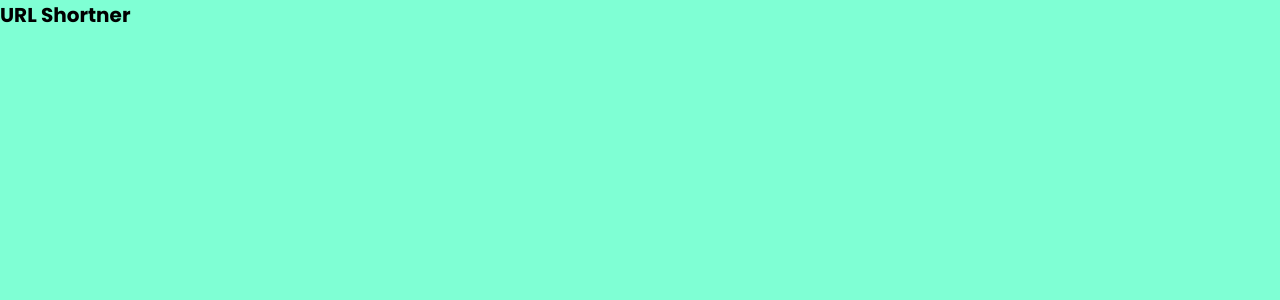
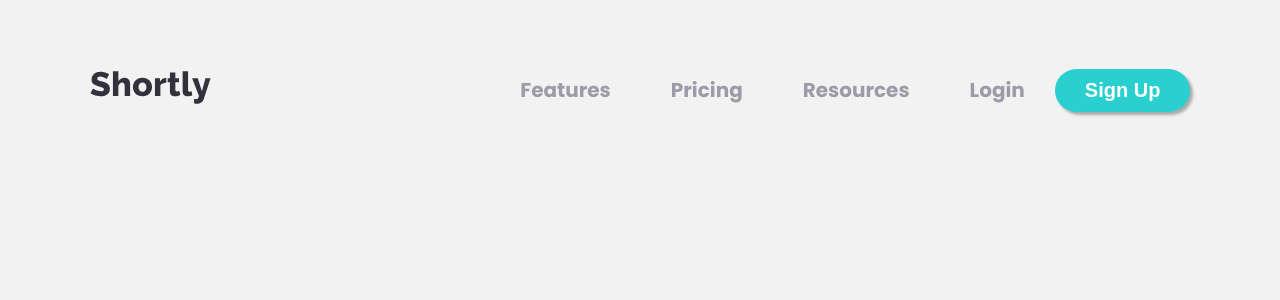
Before and after one commit to Godswilldev/React-js-URL-Shortner, a React (Create React App) app: page / in a window 1280 px wide. Shown: the top 300 px of the page. Built offline with nearby package versions, Linux system fonts and the light colour scheme.

Commit message:
add navbar

```diff
--- a/package.json
+++ b/package.json
@@ -8,6 +8,7 @@
     "node-sass": "^5.0.0",
     "react": "^17.0.2",
     "react-dom": "^17.0.2",
+    "react-router-dom": "^5.2.0",
     "react-scripts": "4.0.3",
     "uuid": "^3.4.0"
   },
--- a/public/index.html
+++ b/public/index.html
@@ -10,6 +10,13 @@
       type="image/png"
       sizes="32x32"
       href="../src/images/favicon-32x32.png"
+    />
+    <link
+      rel="stylesheet"
+      href="https://cdnjs.cloudflare.com/ajax/libs/font-awesome/5.15.3/css/all.min.css"
+      integrity="sha512-iBBXm8fW90+nuLcSKlbmrPcLa0OT92xO1BIsZ+ywDWZCvqsWgccV3gFoRBv0z+8dLJgyAHIhR35VZc2oM/gI1w=="
+      crossorigin="anonymous"
+      referrerpolicy="no-referrer"
     />
 
     <title>Shortly URL shortening API</title>
--- a/src/App.js
+++ b/src/App.js
@@ -1,10 +1,11 @@
 import React, { Component } from "react";
+import Navbar from "./components/Navbar";
 
 class App extends Component {
   render() {
     return (
       <div className="app">
-        <h1>URL Shortner</h1>
+        <Navbar />
       </div>
     );
   }
--- /dev/null
+++ b/src/components/Buttons.js
@@ -0,0 +1,22 @@
+import React, { Component } from "react";
+
+class Buttons extends Component {
+  render() {
+    return (
+      <div>
+        <button
+          className={
+            this.props.type === "square" ? "btn btn__square" : "btn btn__round"
+          }
+          style={{
+            padding: this.props.size,
+          }}
+        >
+          {this.props.text}
+        </button>
+      </div>
+    );
+  }
+}
+
+export default Buttons;
--- /dev/null
+++ b/src/components/Navbar.js
@@ -0,0 +1,55 @@
+import React, { Component } from "react";
+import { NavLink, Link, Route } from "react-router-dom";
+import Buttons from "./Buttons";
+import logo from "../images/logo.svg";
+class Navbar extends Component {
+  state = {
+    active: false,
+  };
+
+  handleClick = () =>
+    this.setState({
+      active: !this.state.active,
+    });
+
+  render() {
+    return (
+      <nav className="nav">
+        <NavLink className="nav__logo" exact to="/">
+          <img src={logo} alt="nav-logo" />
+        </NavLink>
+
+        <div className={this.state.active ? "nav__left activee" : "nav__left"}>
+          <NavLink className="nav__link" exact to="/">
+            Features
+          </NavLink>
+          <NavLink className="nav__link" exact to="/">
+            Pricing
+          </NavLink>
+          <NavLink className="nav__link" exact to="/">
+            Resources
+          </NavLink>
+
+          <NavLink className="nav__link" exact to="/">
+            Login
+          </NavLink>
+          <Buttons
+            type="round"
+            size={window.innerWidth < 720 ? "1.5rem 5em" : "1rem 3rem"}
+            text="Sign Up"
+          />
+        </div>
+        <NavLink
+          className="nav__hamburger"
+          exact
+          to="/"
+          onClick={this.handleClick}
+        >
+          <i class={this.state.active ? "fa fa-times" : "fa fa-bars"}></i>
+        </NavLink>
+      </nav>
+    );
+  }
+}
+
+export default Navbar;
--- a/src/index.js
+++ b/src/index.js
@@ -1,11 +1,14 @@
 import React from "react";
 import ReactDOM from "react-dom";
+import { BrowserRouter } from "react-router-dom";
 import App from "./App";
 import "./sass/main.scss";
 
 ReactDOM.render(
   <React.StrictMode>
-    <App />
+    <BrowserRouter>
+      <App />
+    </BrowserRouter>
   </React.StrictMode>,
   document.getElementById("root")
 );
--- /dev/null
+++ b/src/sass/abstracts/_mixins.scss
@@ -0,0 +1,60 @@
+@mixin absCenter {
+    position: absolute;
+    top: 50%;
+    left: 50%;
+    transform: translate(-50%, -50%);
+}
+@mixin absTop {
+    position: absolute;
+    top: 25%;
+    left: 20%;
+    transform: translate(-20%, -20%);
+}
+
+// MEDIA QUERY MANAGER
+/*
+0 - 600px:      Phone
+600 - 900px:    Tablet portrait
+900 - 1200px:   Tablet landscape
+[1200 - 1800] is where our normal styles apply
+1800px + :      Big desktop
+
+$breakpoint arguement choices:
+- phone
+- tab-port
+- tab-land
+- big-desktop
+
+ORDER: Base + typography > general layout + grid > page layout > components
+
+1em = 16px
+*/
+@mixin respond($breakpoint) {
+    @if $breakpoint == small-phone {
+        @media only screen and (max-width: 30em) {
+            @content;
+        } //300px
+    }
+    @if $breakpoint == phone {
+        @media only screen and (max-width: 37.5em) {
+            @content;
+        } //600px
+    }
+    @if $breakpoint == tab-port {
+        @media only screen and (max-width: 63em) {
+            @content;
+        } //900px
+    }
+    @if $breakpoint == tab-land {
+        @media only screen and (max-width: 75em) {
+            @content;
+        } //1200px
+    }
+    @if $breakpoint == big-desktop {
+        @media only screen and (min-width: 112.5em) {
+            @content;
+        } //1800
+    }
+}
+@include respond(tab-port) {
+}
--- a/src/sass/abstracts/_variables.scss
+++ b/src/sass/abstracts/_variables.scss
@@ -3,7 +3,7 @@ $Dark-Violet: hsl(257, 27%, 26%);
 
 $Red: hsl(0, 87%, 67%);
 
-$Gray: hsl(0, 0%, 75%);
+$Gray: hsl(0, 0%, 95%);
 $Grayish-Violet: hsl(257, 7%, 63%);
 $Very-Dark-Blue: hsl(255, 11%, 22%);
 $Very-Dark-Violet: hsl(260, 8%, 14%);
--- a/src/sass/base/_reset.scss
+++ b/src/sass/base/_reset.scss
@@ -11,7 +11,9 @@ html {
     font-size: 62.5%;
 }
 body {
-    background-color: aquamarine;
+    background-color: $Gray;
     font-family: "Poppins", sans-serif;
     font-weight: 500;
+    margin: 4rem 7%;
+    max-width: 100%;
 }
--- /dev/null
+++ b/src/sass/components/_button.scss
@@ -0,0 +1,28 @@
+.btn {
+    transition: 0.5s all;
+    border: none;
+    outline: none;
+    background-color: $Cyan;
+    color: #fff;
+    cursor: pointer;
+    font-size: 2rem;
+    font-weight: 700;
+    box-shadow: 0.3rem 0.3rem 0.3rem rgba($color: #000000, $alpha: 0.3);
+    &:hover {
+        opacity: 0.7;
+    }
+    &__round {
+        border-radius: 3rem;
+        &:active {
+            box-shadow: 0.1rem 0.1rem 0.1rem rgba($color: #000000, $alpha: 0.1);
+        }
+    }
+
+    &__square {
+        border-radius: 1rem;
+        &:active {
+            background-color: $Dark-Violet;
+            box-shadow: 0.1rem 0.1rem 0.1rem rgba($color: #000000, $alpha: 0.1);
+        }
+    }
+}
--- /dev/null
+++ b/src/sass/components/_navbar.scss
@@ -0,0 +1,73 @@
+.nav {
+    display: flex;
+    justify-content: space-between;
+    align-items: center;
+    height: 10rem;
+    transition: 1s all;
+
+    &__left {
+        display: flex;
+        flex-direction: row;
+        align-items: center;
+        @include respond(tab-port) {
+            transition: 0.5s all ease-in-out;
+            display: flex;
+            padding: 5rem 0;
+            text-align: center;
+            flex-direction: column;
+            background-color: $Dark-Violet;
+            border-radius: 2rem;
+            width: 86%;
+            position: absolute;
+            top: -100%;
+            box-shadow: 0.5rem 0.5rem 0.5rem rgba($color: #000000, $alpha: 0.5);
+        }
+    }
+
+    &__link {
+        transition: 0.5s all;
+        font-size: 2rem;
+        text-decoration: none;
+        padding: 0 3rem;
+        color: $Grayish-Violet;
+        font-weight: 600;
+        &:hover {
+            color: $Dark-Violet;
+        }
+        @include respond(tab-port) {
+            margin-bottom: 3rem;
+            color: #fff;
+
+            &:hover {
+                color: #fff;
+            }
+            &:active {
+                opacity: 0.5;
+            }
+        }
+    }
+
+    &__hamburger {
+        display: none;
+        @include respond(tab-port) {
+            display: block;
+            cursor: pointer;
+            font-size: 3rem;
+            transition: 0.5s all;
+        }
+
+        .line {
+            transition: 0.5s all;
+            height: 0.3rem;
+            width: 4rem;
+            position: relative;
+            z-index: 3;
+            display: block;
+            margin: 0.5rem;
+            background-color: $Dark-Violet;
+        }
+    }
+}
+.activee {
+    top: 12rem;
+}
--- a/src/sass/main.scss
+++ b/src/sass/main.scss
@@ -1,3 +1,6 @@
 @import url("https://fonts.googleapis.com/css2?family=Poppins:wght@500;700&display=swap");
+@import "abstracts/mixins";
 @import "abstracts/variables";
 @import "base/reset";
+@import "components/button";
+@import "components/navbar";
```
Also changed, not shown: 2 other files (tests, documents, lock files or other folders).
